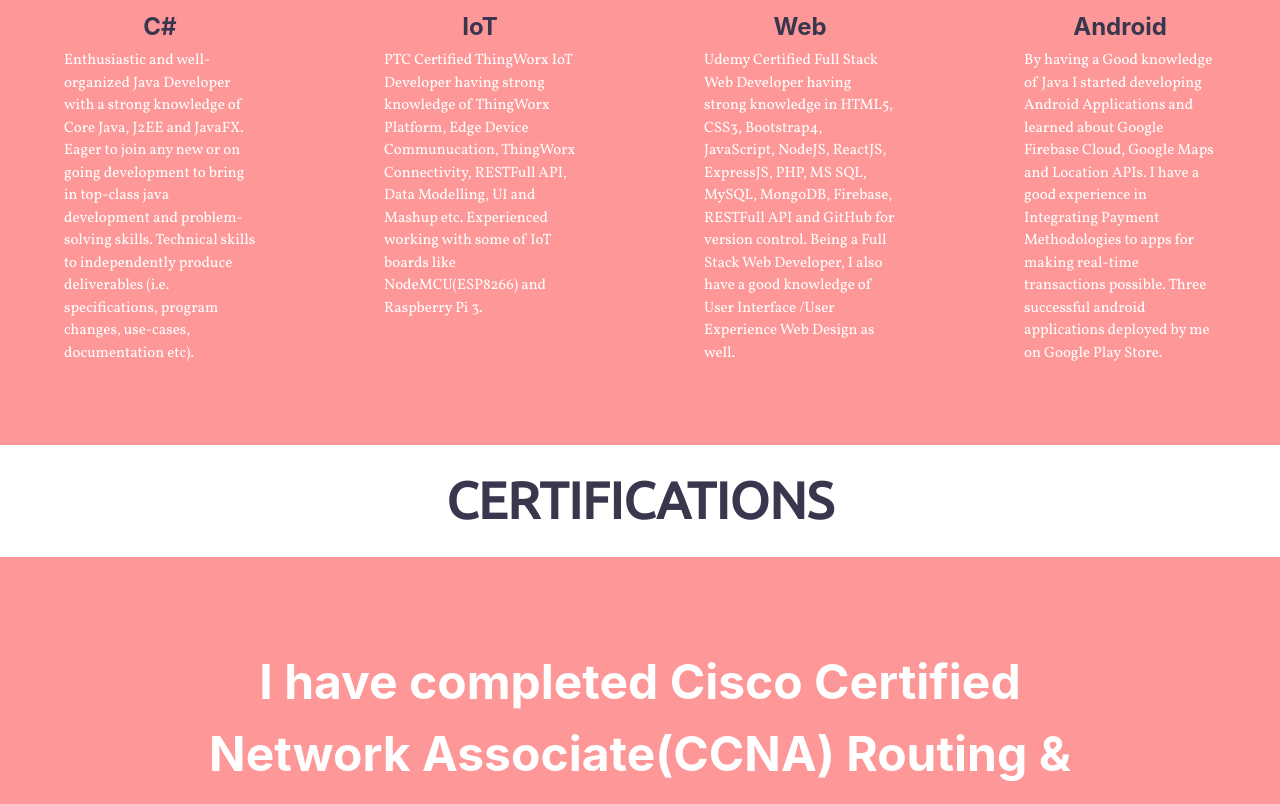
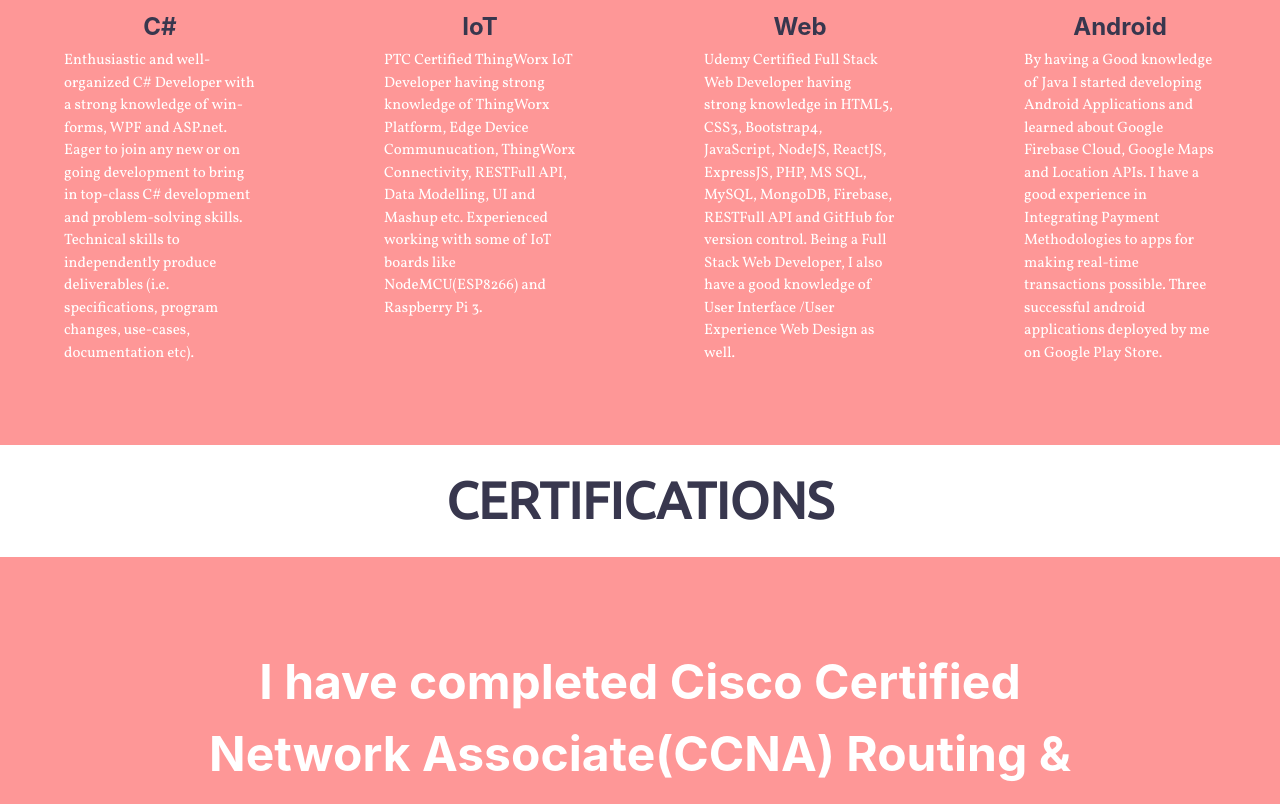
Before and after one commit to dilip-dev-code/Responsive-CV, a plain HTML site: page index.html in a window 1280 px wide. Shown: the part 1822-2626 px from the top of the page. Drawn offline with nearby package versions, Linux system fonts and the light colour scheme.

Commit message:
added C# skill

```diff
--- a/index.html
+++ b/index.html
@@ -52,7 +52,7 @@
                     <div class="col-lg-3 feature-box">
                         <i class="fas fa-code fa-4x icon"></i>
                         <h3 class="heading-h3">C#</h3>
-                        <p class="skill-text">Enthusiastic and well-organized Java Developer with a strong knowledge of Core Java, J2EE and JavaFX. Eager to join any new or on going development to bring in top-class java development and problem-solving skills. Technical skills to independently produce deliverables (i.e. specifications, program changes, use-cases, documentation etc).</p>
+                        <p class="skill-text">Enthusiastic and well-organized C# Developer with a strong knowledge of win-forms, WPF and ASP.net. Eager to join any new or on going development to bring in top-class C# development and problem-solving skills. Technical skills to independently produce deliverables (i.e. specifications, program changes, use-cases, documentation etc).</p>
                     </div>
                     <div class="col-lg-3 feature-box">
                         <i class="fas fa-network-wired fa-4x icon"></i>
```
